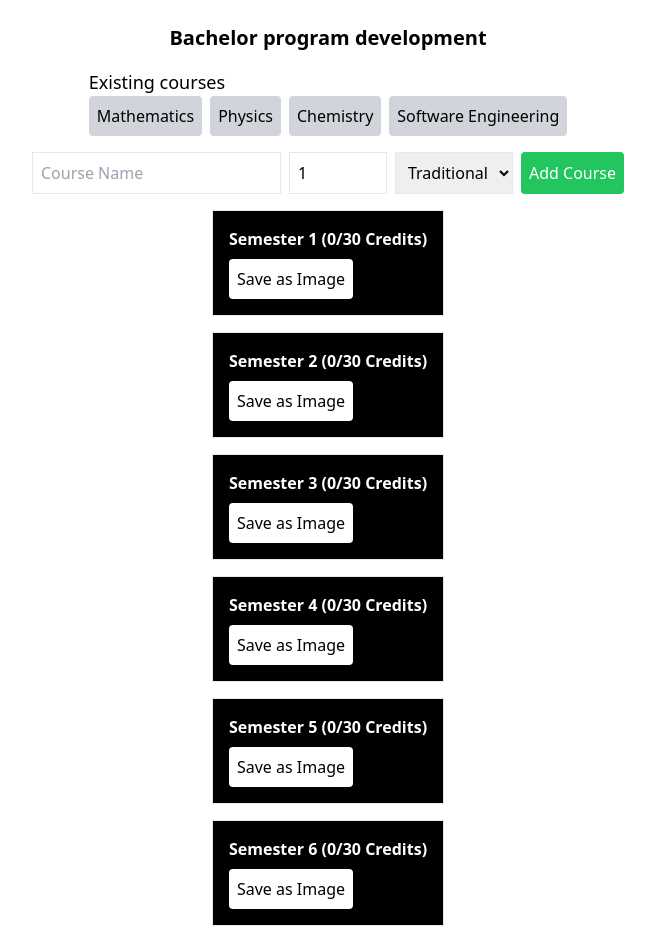
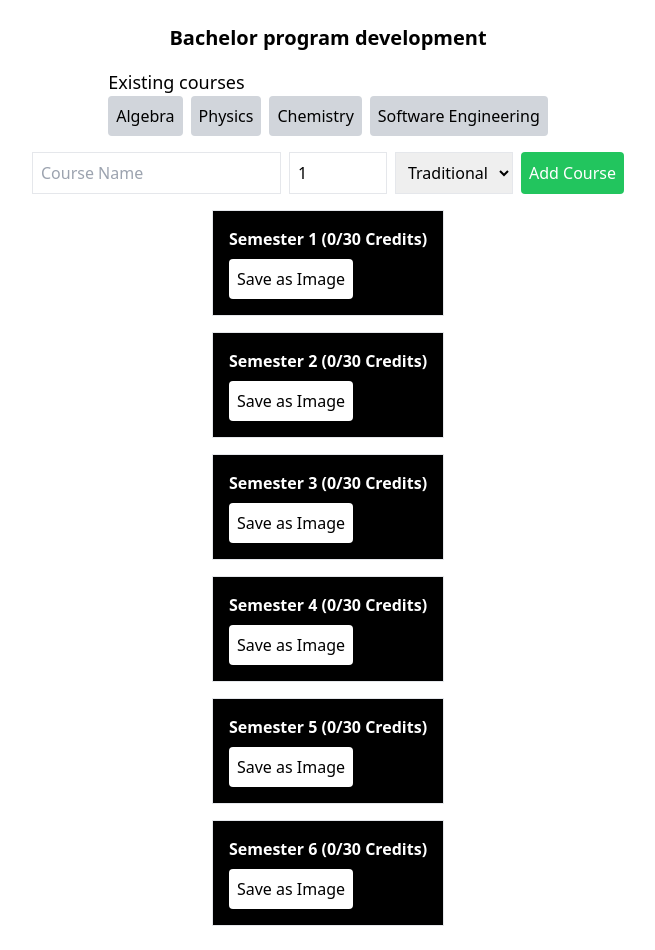
Before and after one commit to DineshSundaram7/credit-planner, a React (Create React App) app: page / in a window 1280 px wide. Shown: the whole page, without its empty margins (312-967 px from the left). Built offline with nearby package versions, Linux system fonts and the light colour scheme.

Commit message:
Update CreditPlanner.js

```diff
--- a/src/components/CreditPlanner.js
+++ b/src/components/CreditPlanner.js
@@ -7,7 +7,7 @@ const BLOCK_TYPE = "BLOCK";
 
 // Predefined Courses List
 const predefinedCourses = [
-  { id: 1, name: "Mathematics", credits: 4, type: "traditional" },
+  { id: 1, name: "Algebra", credits: 4, type: "traditional" },
   { id: 2, name: "Physics", credits: 3, type: "traditional" },
   { id: 3, name: "Chemistry", credits: 3, type: "project" },
   { id: 4, name: "Software Engineering", credits: 4, type: "mixed", traditionalPercentage: 50, projectPercentage: 50 },
```
